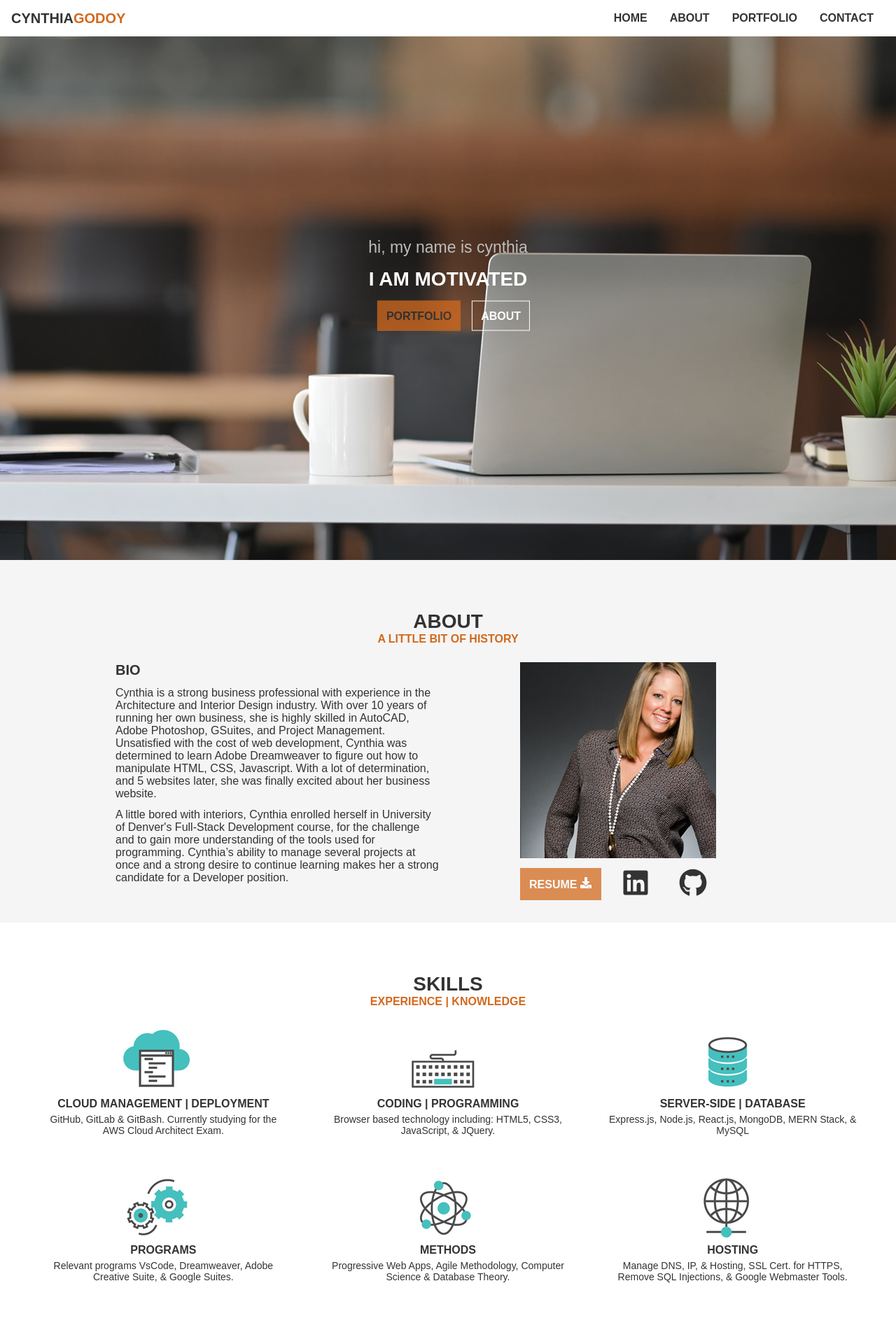
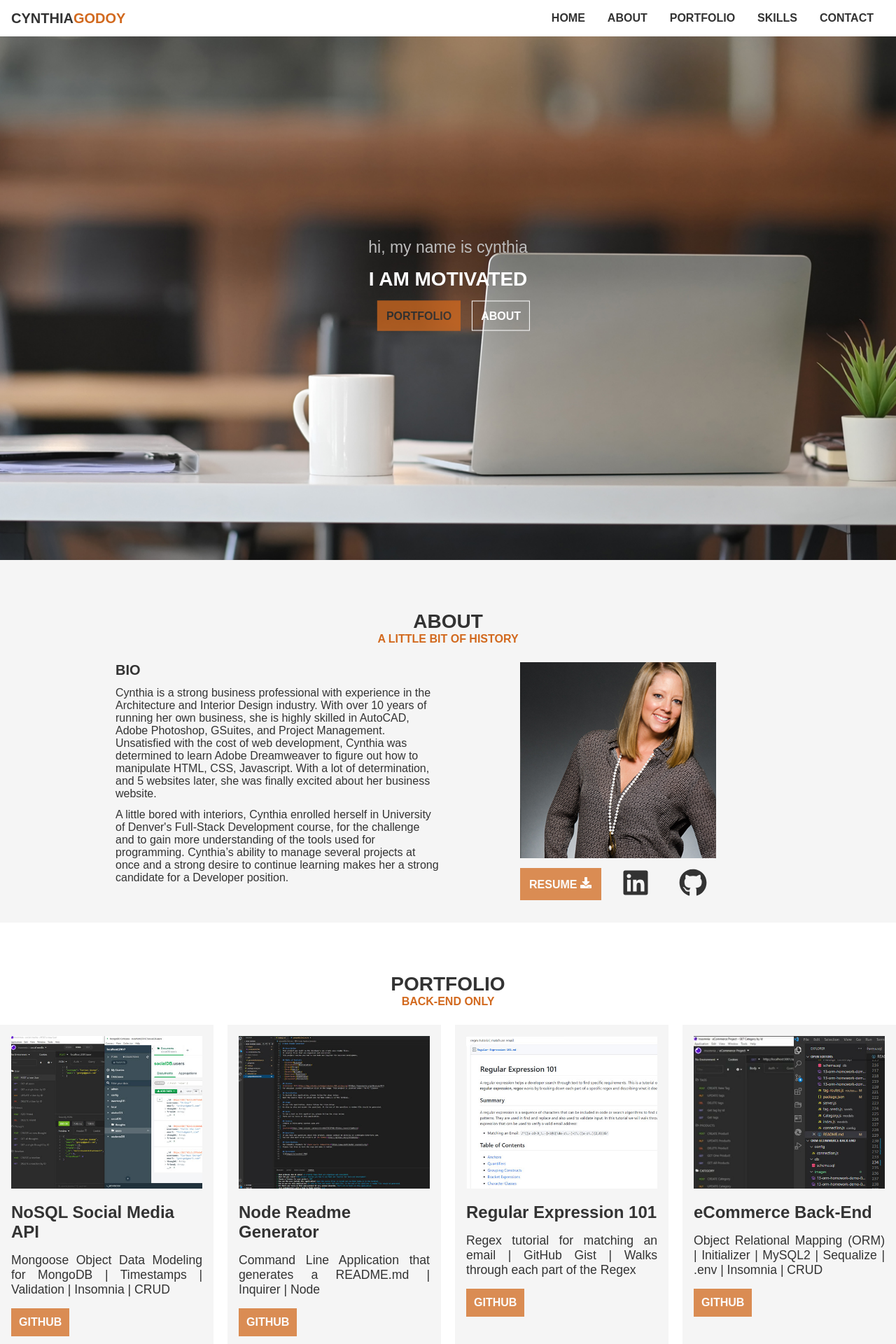
Before and after one commit to CynthiaGodoy/react.js-portfolio, a React (Create React App) app: page /#/ in a window 1280 px wide. Shown: the top 1920 px of the page at 70% size. Built offline with nearby package versions, Linux system fonts and the light colour scheme.

Commit message:
add skills in navbar

```diff
--- a/src/components/Navbar.js
+++ b/src/components/Navbar.js
@@ -18,6 +18,7 @@ const Navbar = () => {
                 <li><Link to="#home" smooth>Home</Link></li>
                 <li><Link to="#about" smooth>About</Link></li>
                 <li><Link to="#portfolio" smooth>Portfolio</Link></li>
+                <li><Link to="#skills" smooth>Skills</Link></li>
                 <li><Link to="#contact" smooth>Contact</Link></li>
             </ul>
             <div className="hamburger" onClick={handleClick}>
--- a/src/components/Skills.js
+++ b/src/components/Skills.js
@@ -11,9 +11,9 @@ import React from 'react'
 
 const Skills = () => {
     return (
-        <div className="top">
+        <div className="top" id="skills">
             <h1 className="skills-heading">Skills</h1>
-            <p className="info">Experience | Knowledge</p>
+            <p className="info">Education | Knowledge</p>
                 <div className="skills-container">
 
                     <div clasName="skill">
--- a/src/routes/Home.js
+++ b/src/routes/Home.js
@@ -15,9 +15,9 @@ const Home = () => {
             <Navbar />
             <Hero />
             <AboutMe />
-            <Skills />
             <Card2 />
             <Card />
+            <Skills />
             <Form />
             <Footer />
         </div>
```
